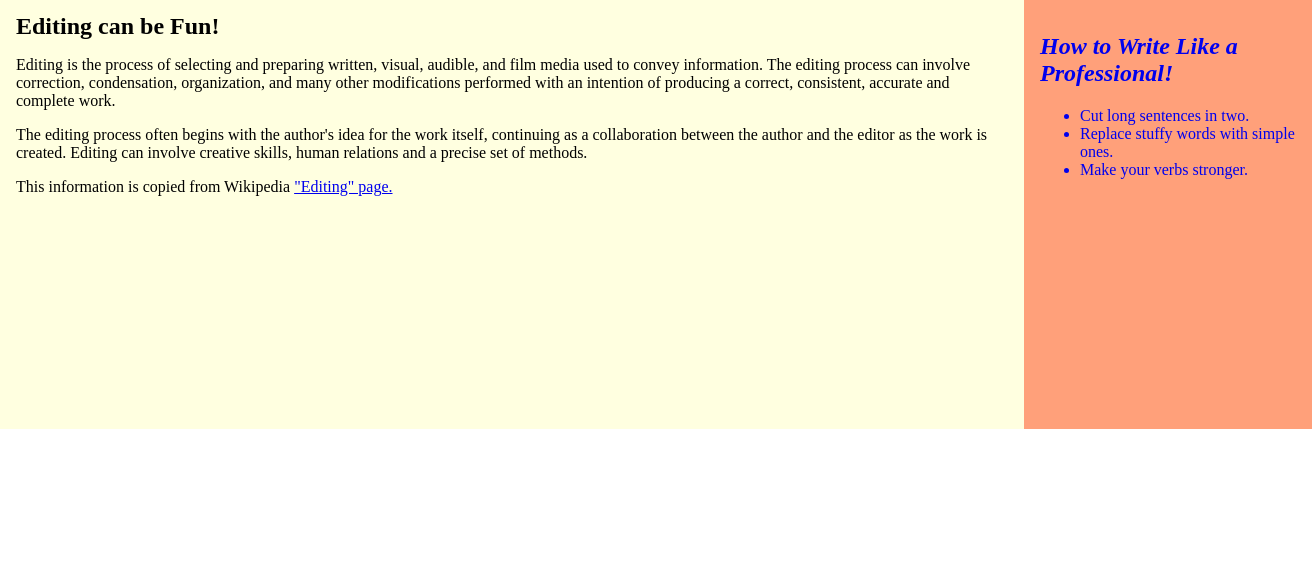
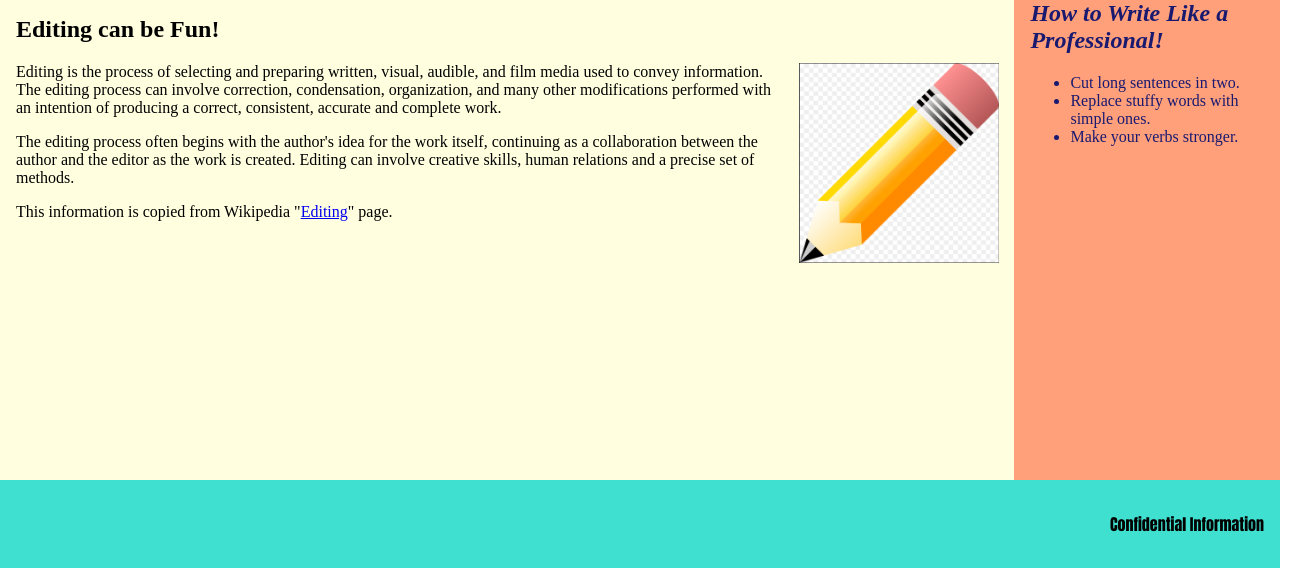
Before and after one commit to senemmenda/Senem-Project, a plain HTML site: page index.html in a window 1280 px wide. Shown: the part 246-814 px from the top of the page, 1312 px wide, since content can reach past the window. Drawn offline with Linux system fonts and the light colour scheme.

Commit message:
added stuff

```diff
--- a/index.html
+++ b/index.html
@@ -24,9 +24,10 @@
     <section id="main_content">
       <article>
         <h2>Editing can be Fun!</h2>
+            <img src="Pencil.png" style="height: auto; width: 200px; border-width: 0px; border-style: solid; margin: 15px; float: right; margin-top:0;"/></p>
         <p>Editing is the process of selecting and preparing written, visual, audible, and film media used to convey information. The editing process can involve correction, condensation, organization, and many other modifications performed with an intention of producing a correct, consistent, accurate and complete work.</p>
         <p>The editing process often begins with the author's idea for the work itself, continuing as a collaboration between the author and the editor as the work is created. Editing can involve creative skills, human relations and a precise set of methods.</p>
-        <p>This information is copied from Wikipedia <a href="https://en.wikipedia.org/wiki/Editing">"Editing" page.</p>
+        <p>This information is copied from Wikipedia "<a href="https://en.wikipedia.org/wiki/Editing">Editing</a>" page.</p>
       </article>
       <aside class="facts">
         <h2 style="font-style:italic">How to Write Like a Professional!</h2>
@@ -43,5 +44,8 @@
           </ul>
       </aside>
     </section>
+    <footer>
+      <p> Confidential Information </p>
+    </footer>
   </body>
 </html>
--- a/styles.css
+++ b/styles.css
@@ -9,13 +9,17 @@ Turquoise: #40E0D0
 LightSalmon: #FFA07A
 Aquamarine:	#7FFFD4
 LightYellow: #FFFFE0
+BlanchedAlmond:	#FFEBCD
+SandyBrown: #F4A460
+DarkTurquoise: #00CED1
+MidnightBlue: #191970
 */
 
 header {
   background-color: #40E0D0;
   padding: 1em;
   text-align: center;
-  font-family: Impact;
+  font-family: I
 }
 
 h1 {
@@ -56,6 +60,7 @@ background-color: #84BCDA;
   padding:1em;
   overflow: hidden;
   width: 100%
+  box-sizing: border-box;
 }
 
 article {
@@ -64,23 +69,30 @@ article {
 }
 
 article p {
-  margin-right: 2em;
+  margin-right: 1em;
 }
 
-article h2,
-aside h3{
+article h{
   margin: 0;
 }
 
 .facts {
   float: right;
   background-color: #FFA07A;
-  margin: -1em;
+  color: #191970;
+  margin: -2em;
   width: 20%;
-  min-height: 400px;
+  min-height: 500px;
   padding:1em;
 }
 
 body {
   margin: 0;
 }
+
+footer {
+  background-color: #40E0D0;
+  padding: 1em;
+  text-align: right;
+  font-family: Impact;
+}
```
Also changed, not shown: accessibility.html (+5 -1 lines), headers.html (+3 -0 lines), Pencil.png (added).
